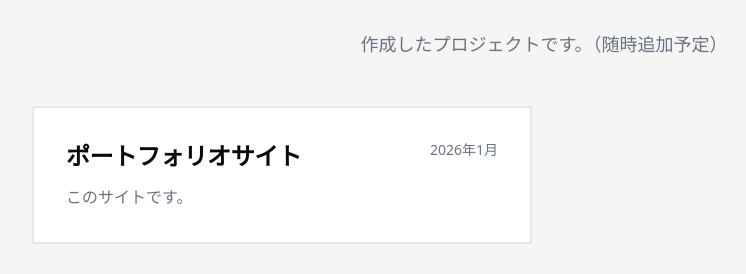
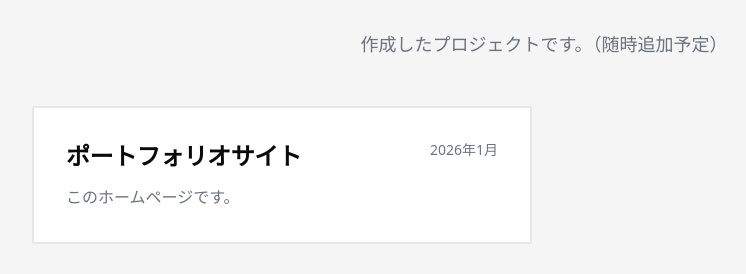
Before and after one commit to sanbay3/san_bay3_portfolio, a Next.js app: page / in a window 1280 px wide. Shown: the part 2702-2976 px from the top of the page, without its empty margins (96-842 px from the left). Built offline with nearby package versions, Linux system fonts and the light colour scheme.

Commit message:
Fix　Project card

```diff
--- a/components/Projects.tsx
+++ b/components/Projects.tsx
@@ -19,7 +19,7 @@ export default function Projects() {
   const projects: Project[] = [
     {
       title: 'ポートフォリオサイト',
-      description: 'このサイトです。',
+      description: 'このホームページです。',
       link: 'https://san-bay3-portfolio.pages.dev',
       date: '2026年1月', // 公開日を記入してください
     },
```
